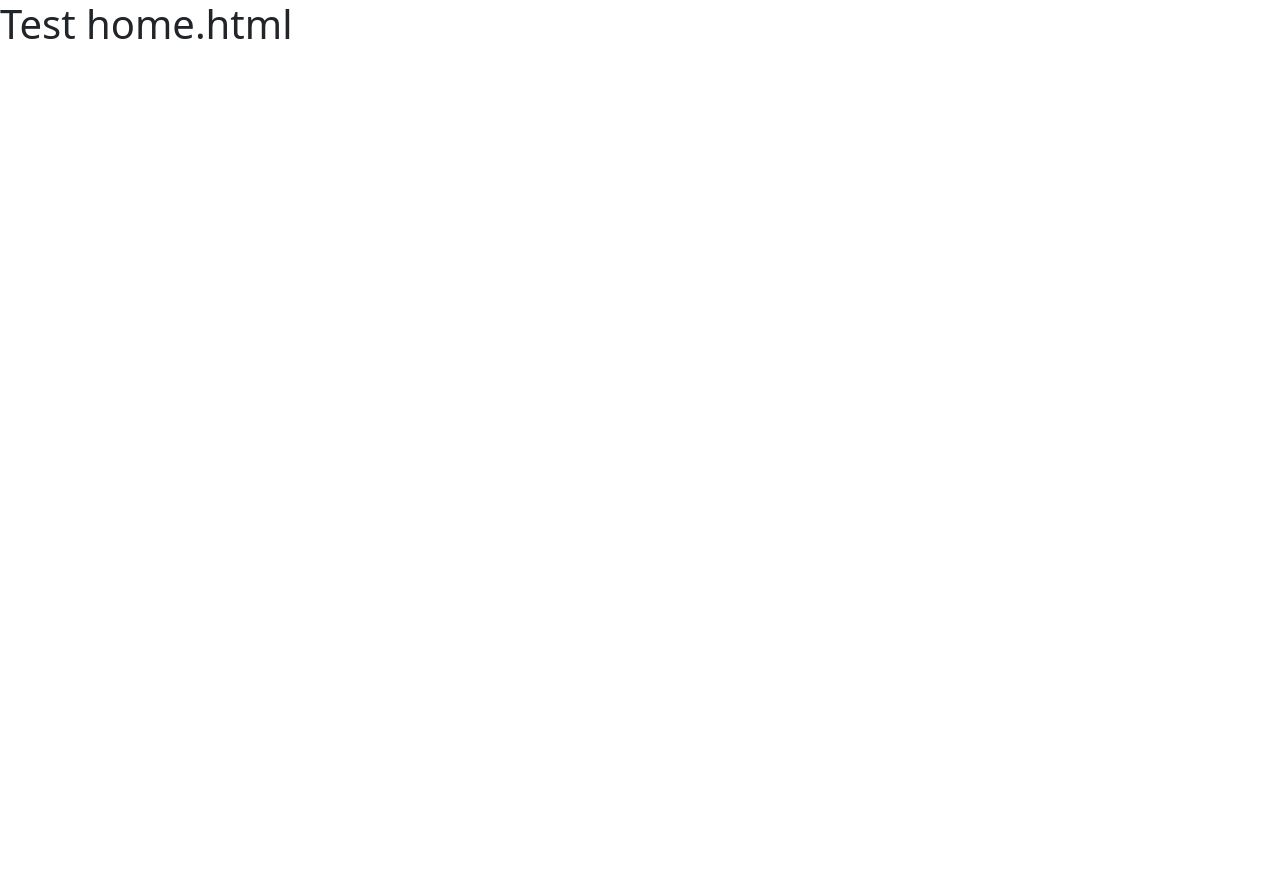
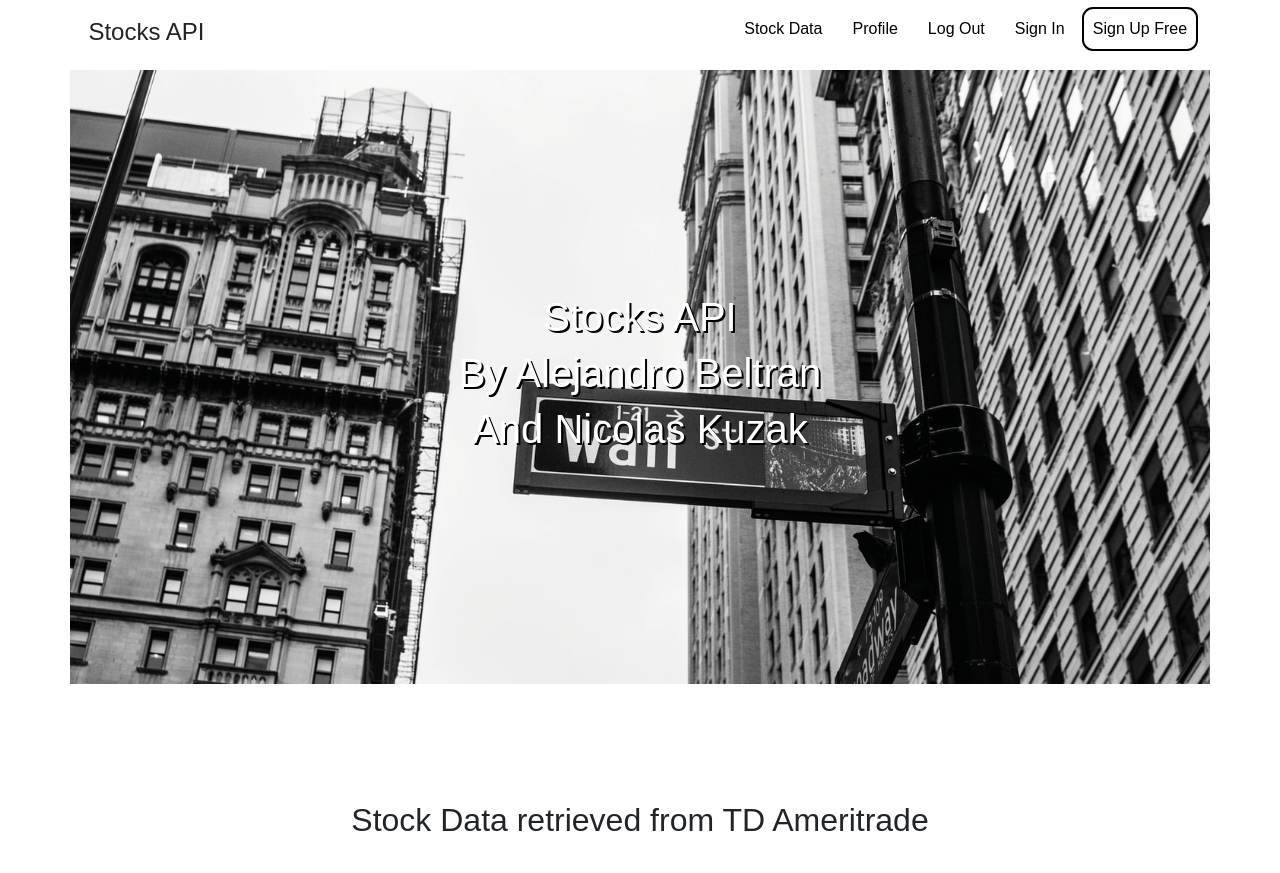
Before and after one commit to alebel94/Stocks_API_AB_NK-BAD, a Flask app: page / in a window 1280 px wide. Before the commit the page is almost empty. Before the commit the page ends 39 px from the top, so only its background shows below. Run offline with Flask 2, Linux system fonts and the light colour scheme; some libraries are stand-ins or nearby versions.

Commit message:
Added some CSS styling -AB

```diff
--- a/stocks_api/static/css/styles.css
+++ b/stocks_api/static/css/styles.css
@@ -0,0 +1,70 @@
+/*Nav styles */
+
+body {
+    font-family: sans-serif;
+}
+.ct-nav{
+    display: flex;
+    justify-content: space-between;
+    align-items: center;
+}
+.ct-nav h4{
+    margin-top: 0.5vh;
+    padding: 0.8vh;
+}
+
+ul#horizontal-list{
+    list-style: none;
+    margin-top: 0.5vh;
+    text-align: end;
+}
+
+ul#horizontal-list li, ul#horizontal-list a{
+    display: inline-flex;
+    justify-content:right;
+    text-align: end;
+    text-decoration: none;
+    padding: 0.8vh;
+    color: black;
+}
+
+ul#horizontal-list a:nth-last-child(1){
+    border: 2px solid #000;
+    border-radius: 11px;
+    padding: 0.2vh 0.2vw;
+}
+/* End of nav styles */
+
+/* start of header section*/
+#main-header{
+    display: block;
+}
+
+#header-intro{
+    background-image: url("../images/wall_st.jfif");
+    background-position: 60%;
+    background-repeat: no-repeat;
+    background-size: cover;
+    background-attachment: fixed;
+}
+
+#title-intro{
+    text-align: center;
+    padding: 20%;
+    color: white;
+    text-shadow: 2px 2px black;
+}
+
+#header-text{
+    padding: 2vw;
+    margin-top: 8%;
+    text-align: center;
+}
+
+.header-image{
+    max-width: 102%;
+    height: auto;
+    margin-top: 8%;
+    margin-bottom: 8%;
+}
+/* End of Header Section */
--- a/stocks_api/templates/home.html
+++ b/stocks_api/templates/home.html
@@ -1,6 +1,20 @@
 {% extends 'shared/base.html' %}
+
 {% block content %}
-<body>
-    <h1>Test home.html</h1>
-<body>
+
+<div>
+    <!--Header Section-->
+    <header class="row" id="main-header">
+        <div class="col-12" id="header-intro">
+            <div id="title-intro">
+                <h1>Stocks API</h1>
+                <h1>By Alejandro Beltran</h1>
+                <h1>And Nicolas Kuzak</h1>
+            </div>
+        </div>
+        <div class="col-12" id="header-text">
+            <h2>Stock Data retrieved from TD Ameritrade</h2>
+        </div>
+    </header>
+
 {% endblock content %}
--- a/stocks_api/templates/shared/base.html
+++ b/stocks_api/templates/shared/base.html
@@ -4,16 +4,45 @@
 <meta charset="UTF-8">
 <meta name="viewport" content="width=device-width, initial-scale=1.0">
 <meta http-equiv="X-UA-Compatible" content="ie=edge">
-<meta name="Description" content="Enter your description here"/>
+<meta name="Description" content="Stocks API"/>
 <link rel="stylesheet" href="https://cdnjs.cloudflare.com/ajax/libs/twitter-bootstrap/5.0.0-beta1/css/bootstrap.min.css">
 <link rel="stylesheet" href="https://cdnjs.cloudflare.com/ajax/libs/font-awesome/5.15.2/css/all.min.css">
 <link rel="stylesheet" href="../../static/css/styles.css">
 <title>Stocks API AB NK</title>
 </head>
 <body>
+    <!--NavBar here-->
+    <div class="container">
+        <nav class="ct-nav">
+            <!--Nav Items-->
+            <div>
+                <h4>Stocks API</h4>
+            </div>
+            <div>
+                <ul id="horizontal-list">
+                    <a href="">
+                        <li>Stock Data</li>
+                    </a>
+                    <a href=>
+                        <li>Profile</li>
+                    </a>
+                    <a href=>
+                        <li>Log Out</li>
+                    </a>
+                    <a href=>
+                        <li>Sign In</li>
+                    </a>
+                    <a href=>
+                        <li>Sign Up Free</li>
+                    </a>
+                </ul>
+            </div>
+        </nav>
 
-    {% block content %}
-    {% endblock content %}
+        {% block content %}
+
+        {% endblock content %}
+    </div>
 <script src="https://cdnjs.cloudflare.com/ajax/libs/popper.js/2.5.4/umd/popper.min.js"></script>
 <script src="https://cdnjs.cloudflare.com/ajax/libs/twitter-bootstrap/5.0.0-beta1/js/bootstrap.min.js"></script>
 </body>
```
Also changed, not shown: stocks_api/static/images/wall_st.jfif (added).
